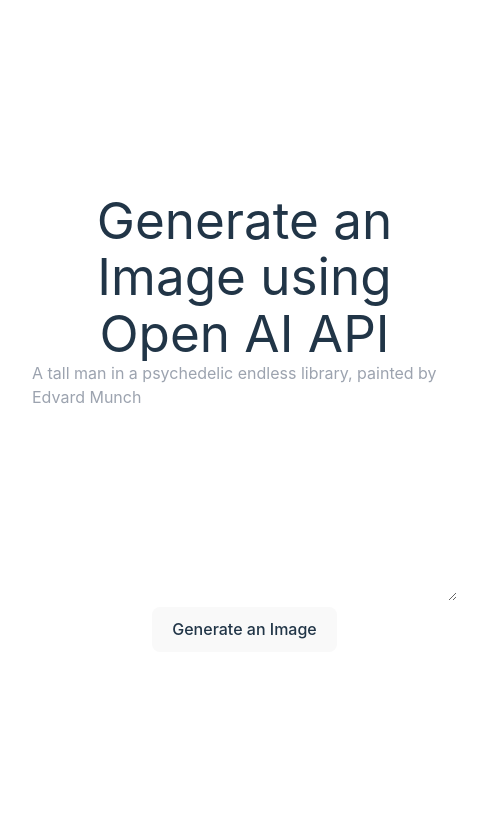
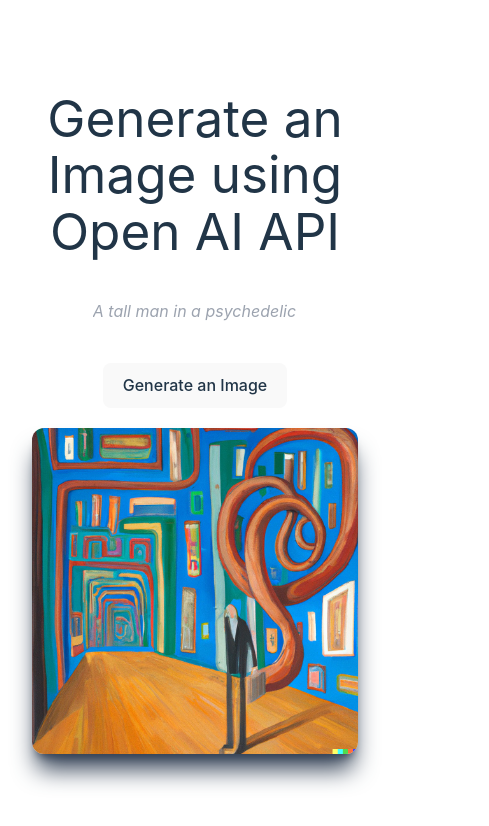
Before and after one commit to mikemtzp/dream-picture, a React (Vite) app: page / in a window 390 px wide. Shown: the top 826 px of the page, 489 px wide, since content can reach past the window. Built offline with nearby package versions, Linux system fonts and the light colour scheme; no server answers.

Commit message:
Add example image + Update breakpoint's styling

```diff
--- a/src/App.css
+++ b/src/App.css
@@ -3,6 +3,8 @@
   margin: 0 auto;
   padding: 2rem;
   text-align: center;
+  height: auto;
+  display: flex;
 }
 
 .logo {
--- a/src/App.tsx
+++ b/src/App.tsx
@@ -1,5 +1,6 @@
 import { useState } from 'react';
 import { Configuration, OpenAIApi } from 'openai';
+import ailibrary from './assets/ailibrary.jpeg'
 import './App.css';
 
 const App: React.FC = () => {
@@ -22,15 +23,14 @@ const App: React.FC = () => {
   };
 
   return (
-    <div className='main'>
+    <div className='flex flex-col h-auto sm:grid sm:grid-cols-5 sm:gap-8'>
+      <div className='flex flex-col justify-center items-center sm:col-span-3'>
         <h1>Generate an Image using Open AI API</h1>
 
-      <textarea
-        className='input'
+        <input
+          className='w-[75%] p-5 rounded-sm my-5 placeholder:text-center placeholder:italic'
           placeholder='A tall man in a psychedelic endless library, painted by Edvard Munch'
           onChange={(e) => setQuery(e.target.value)}
-        rows='10'
-        cols='40'
         />
         <button onClick={generateImage}>Generate an Image</button>
 
@@ -40,6 +40,15 @@ const App: React.FC = () => {
           <></>
         )}
       </div>
+
+      <div className='flex justify-center items-center sm:col-span-2'>
+        <img
+          src={ailibrary}
+          alt='A tall man in a psychedelic endless library, painted by Edvard Munch'
+          className='rounded-xl mt-5 sm:mt-0 sm:h-auto shadow-xl shadow-slate-700'
+        />
+      </div>
+    </div>
   );
 };
 
--- a/src/index.css
+++ b/src/index.css
@@ -7,6 +7,7 @@
   font-size: 16px;
   line-height: 24px;
   font-weight: 400;
+  height: 100vh;
 
   color-scheme: light dark;
   color: rgba(255, 255, 255, 0.87);
--- a/tsconfig.node.json
+++ b/tsconfig.node.json
@@ -1,5 +1,6 @@
 {
   "compilerOptions": {
+    "target": "ESNext",
     "composite": true,
     "module": "ESNext",
     "moduleResolution": "Node",
```
Also changed, not shown: src/assets/ailibrary.jpeg (added). Lines whose indentation alone changed are shown as unchanged.
